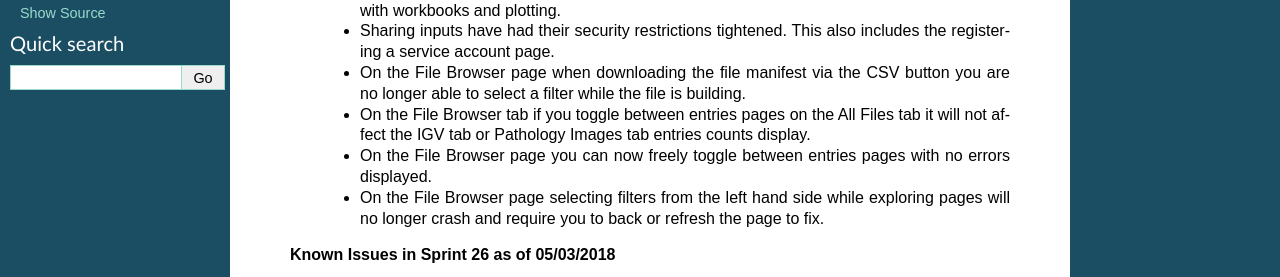
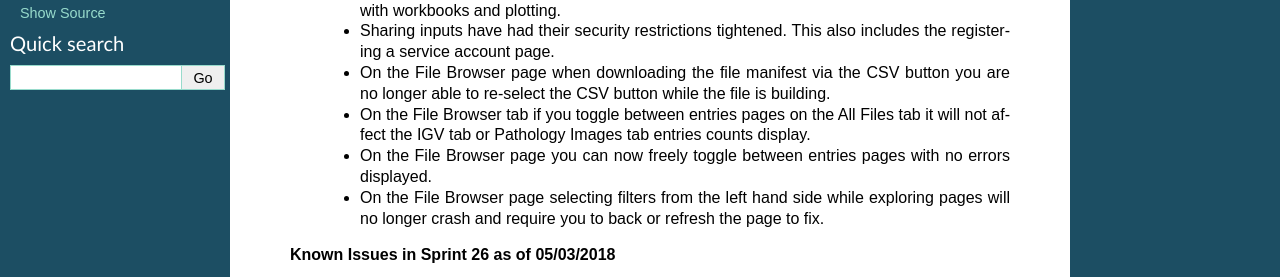
Before and after one commit to isb-cgc/readthedocs, a Sphinx documentation site: the page built from docs/source/sections/webapp/releases.rst, in a window 1280 px wide and 900 px high, scrolled down 436 px. Shown: the part 196-473 px from the top of the window. Built offline with Sphinx 7.4.7, drawn with Linux system fonts in a browser that asks for light colours; pages that are not in the unit, such as notebooks, are missing from menus.

Commit message:
bug fixes line 4 fix

```diff
--- a/docs/source/sections/webapp/releases.rst
+++ b/docs/source/sections/webapp/releases.rst
@@ -22,7 +22,7 @@ Web-App Release Notes
   - You can no longer share a cohort with yourself (email currently logged into) and cause the file browser page to disable.
   - DNA methylation has been re-enabled to be used with hg38 and hg19 data when working with workbooks and plotting.
   - Sharing inputs have had their security restrictions tightened. This also includes the registering a service account page.
-  - On the File Browser page when downloading the file manifest via the CSV button you are no longer able to select a filter while the file is building.
+  - On the File Browser page when downloading the file manifest via the CSV button you are no longer able to re-select the CSV button while the file is building.
   - On the File Browser tab if you toggle between entries pages on the All Files tab it will not affect the IGV tab or Pathology Images tab entries counts display.
   - On the File Browser page you can now freely toggle between entries pages with no errors displayed.
   - On the File Browser page selecting filters from the left hand side while exploring pages will no longer crash and require you to back or refresh the page to fix.
```
